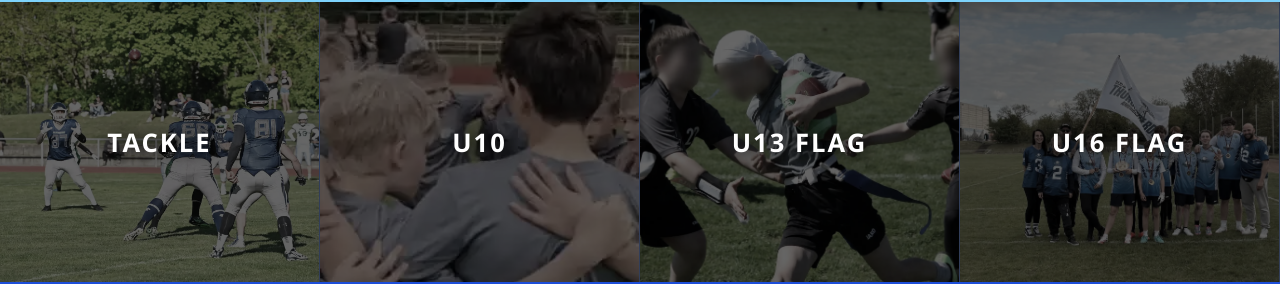
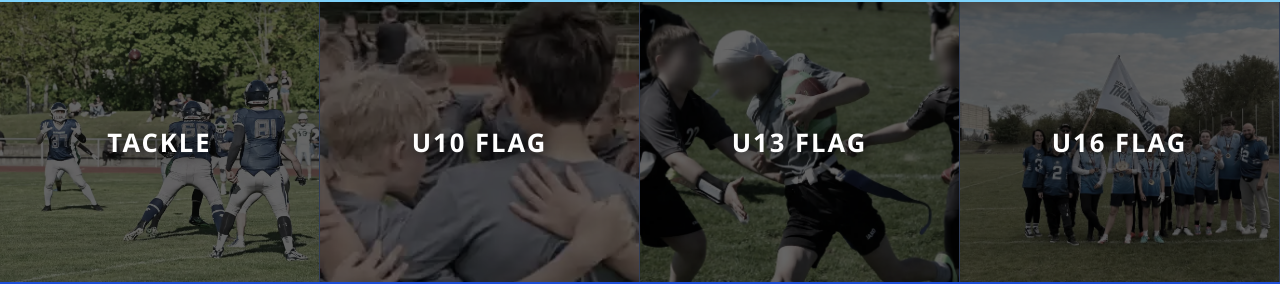
Before and after one commit to Ankhzunamun/Thunderbirds, a plain HTML site: page spiele.html in a window 1280 px wide. Shown: the part 86-370 px from the top of the page. Drawn offline with Linux system fonts and the light colour scheme.

Commit message:
Update spiele.html

```diff
--- a/spiele.html
+++ b/spiele.html
@@ -21,8 +21,7 @@
        ========================================== -->
     <div class="hero-nav" id="tackle" style="margin-top: 88px; display: grid; grid-template-columns: repeat(4, 1fr); height: 35vh; width: 100%; border-bottom: 4px solid var(--thunder-blue);">
         <a href="#tackle" class="nav-item" style="position: relative; text-decoration: none; color: white; overflow: hidden; display: flex; justify-content: center; align-items: center; border-right: 1px solid rgba(255,255,255,0.1);"><img src="Bilder/Tackle.webp" alt="Tackle Football" style="position: absolute; width: 100%; height: 100%; object-fit: cover; filter: brightness(0.4) grayscale(0.6); transition: 0.6s;"><span style="position: relative; z-index: 2; font-size: 1.6rem; font-weight: bold; text-transform: uppercase; text-shadow: 2px 2px 15px rgba(0,0,0,1); letter-spacing: 2px;">Tackle</span></a>
-        <a href="#u10" class="nav-item" style="position: relative; text-decoration: none; color: white; overflow: hidden; display: flex; justify-content: center; align-items: center; border-right: 1px solid rgba(255,255,255,0.1);"><img src="Bilder/U10.webp" alt="U10 Flag" style="position: absolute; width: 100%; height: 100%; object-fit: cover; filter: brightness(0.4) grayscale(0.6); transition: 0.6s;"><span style="position: relative; z-index: 2; font-size: 1.6rem; font-weight: bold; text-transform: uppercase; text-shadow: 2px 2px 15px rgba(0,0,0,1); letter-spacing: 2px;">U10
-		</span></a>
+        <a href="#u10" class="nav-item" style="position: relative; text-decoration: none; color: white; overflow: hidden; display: flex; justify-content: center; align-items: center; border-right: 1px solid rgba(255,255,255,0.1);"><img src="Bilder/U10.webp" alt="U10 Flag" style="position: absolute; width: 100%; height: 100%; object-fit: cover; filter: brightness(0.4) grayscale(0.6); transition: 0.6s;"><span style="position: relative; z-index: 2; font-size: 1.6rem; font-weight: bold; text-transform: uppercase; text-shadow: 2px 2px 15px rgba(0,0,0,1); letter-spacing: 2px;">U10 Flag</span></a>
         <a href="#u13" class="nav-item" style="position: relative; text-decoration: none; color: white; overflow: hidden; display: flex; justify-content: center; align-items: center; border-right: 1px solid rgba(255,255,255,0.1);"><img src="Bilder/U13.webp" alt="U13 Flag" style="position: absolute; width: 100%; height: 100%; object-fit: cover; filter: brightness(0.4) grayscale(0.6); transition: 0.6s;"><span style="position: relative; z-index: 2; font-size: 1.6rem; font-weight: bold; text-transform: uppercase; text-shadow: 2px 2px 15px rgba(0,0,0,1); letter-spacing: 2px;">U13 Flag</span></a>
         <a href="#u16" class="nav-item" style="position: relative; text-decoration: none; color: white; overflow: hidden; display: flex; justify-content: center; align-items: center; border-right: 1px solid rgba(255,255,255,0.1);"><img src="Bilder/U16.webp" alt="U16 Flag" style="position: absolute; width: 100%; height: 100%; object-fit: cover; filter: brightness(0.4) grayscale(0.6); transition: 0.6s;"><span style="position: relative; z-index: 2; font-size: 1.6rem; font-weight: bold; text-transform: uppercase; text-shadow: 2px 2px 15px rgba(0,0,0,1); letter-spacing: 2px;">U16 Flag</span></a>
     </div>
```
